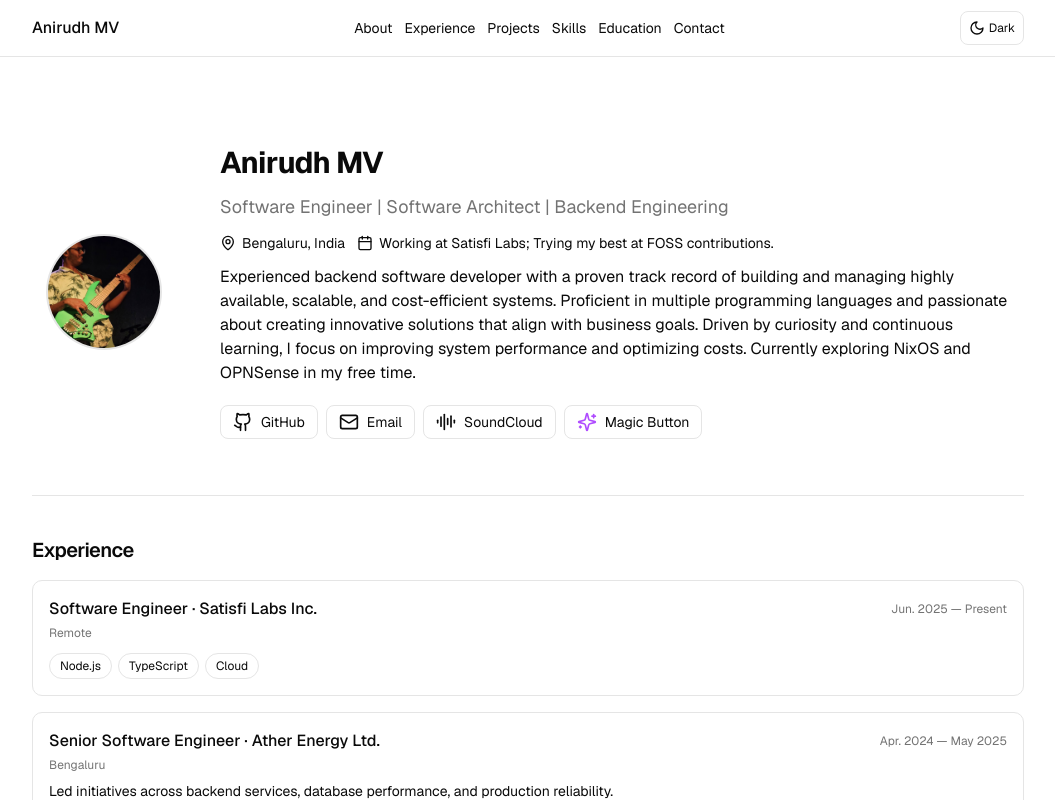
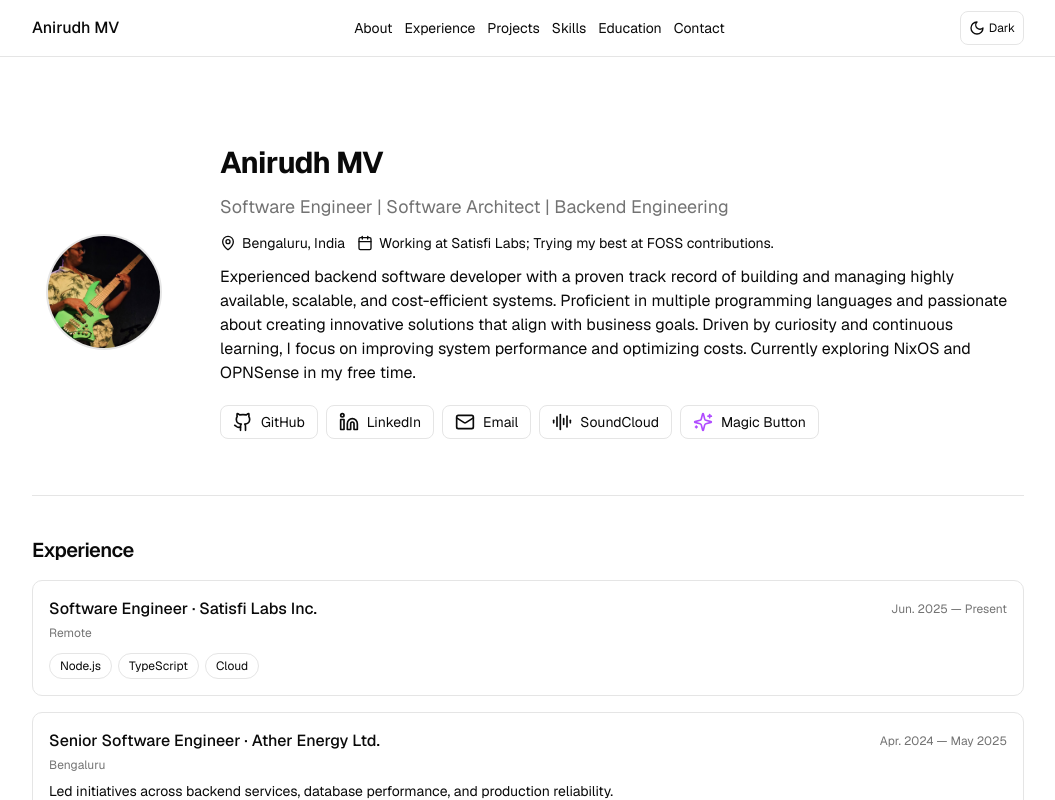
Before and after one commit to Anirudh-MV/anirudh-mv.github.io, a Next.js app: page / in a window 1280 px wide. Shown: the top 800 px of the page, without its empty margins (112-1167 px from the left). Built offline with nearby package versions, Linux system fonts and the light colour scheme.

Commit message:
Add linkedin URL

```diff
--- a/data/resume.ts
+++ b/data/resume.ts
@@ -18,6 +18,7 @@ export const resume = {
   },
   links: {
     github: "https://github.com/Anirudh-MV",
+    linkedin: "https://www.linkedin.com/in/anirudh-mv-3ba53879/",
     email: "mailto:contact@anirudhmv.in",
     phone: "+91 xxxxxxxxxxx",
     soundcloud: "https://soundcloud.com/anirudh-mv",
```
